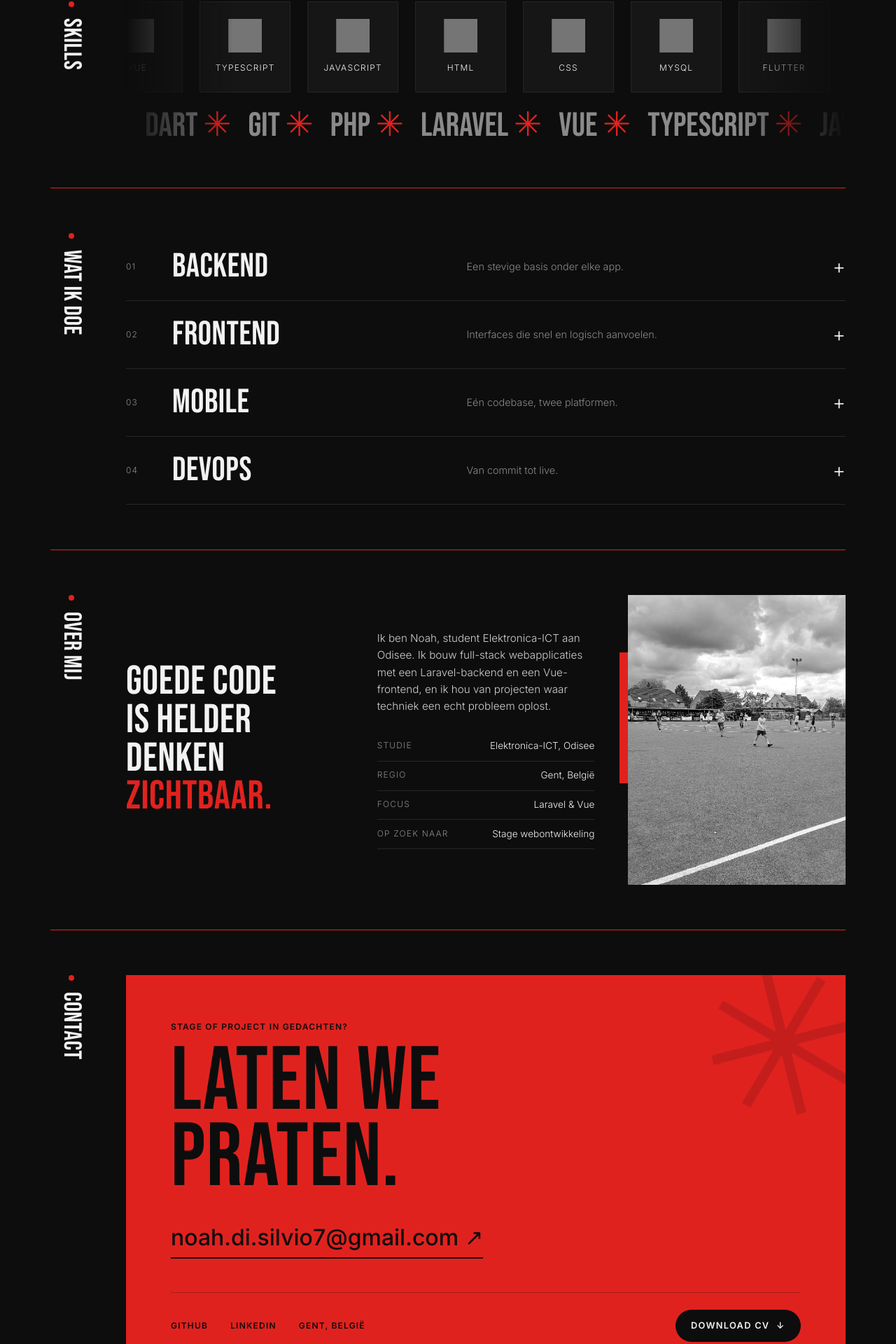
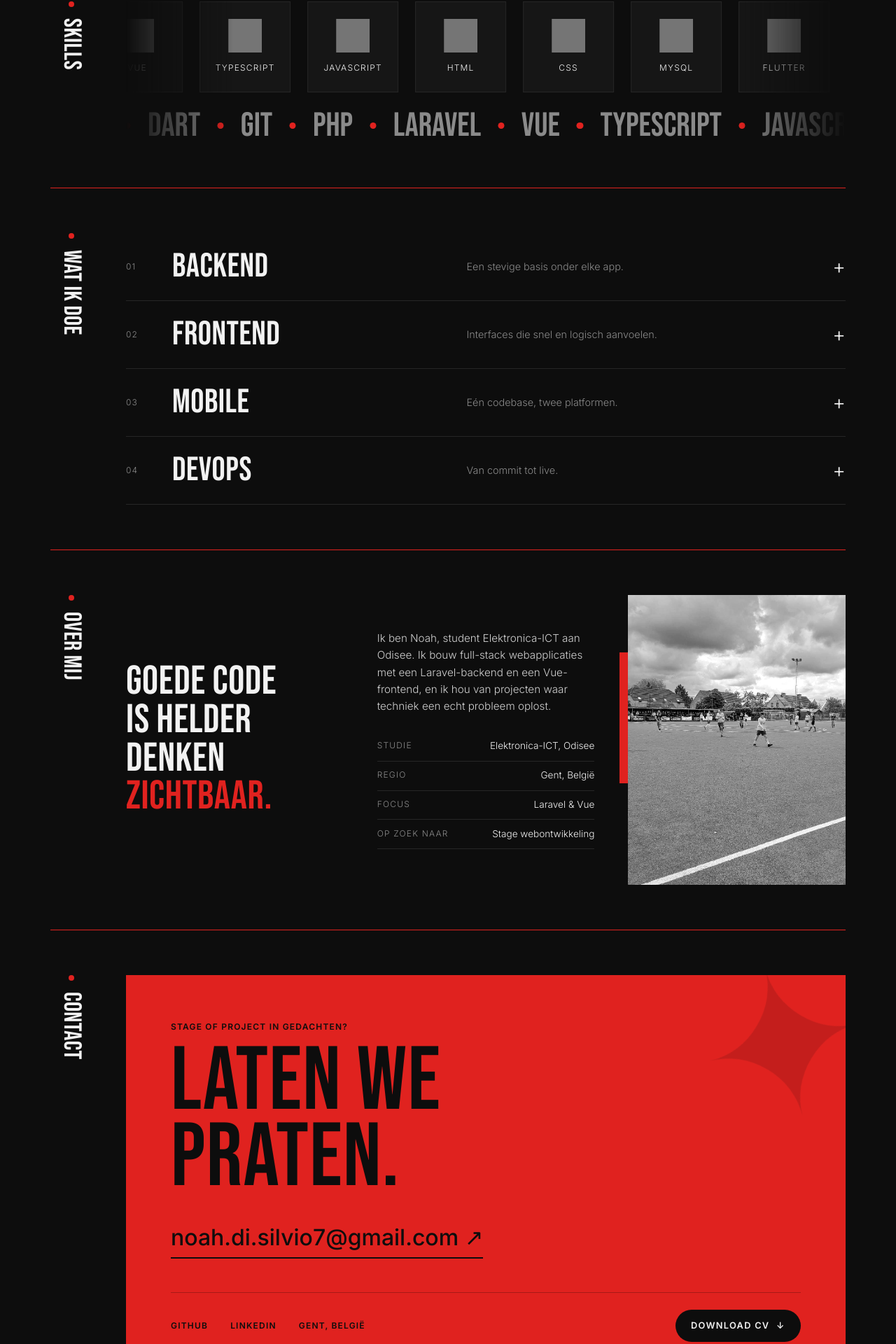
Before and after one commit to NoahDiSilvio/portfolio, a Vue app: page / in a window 1280 px wide. Shown: the part 1589-3509 px from the top of the page at 70% size. Built offline with nearby package versions, Linux system fonts and the light colour scheme; grey boxes are pictures that could not be loaded.

Commit message:
fix: svg + icon change

```diff
--- a/index.html
+++ b/index.html
@@ -10,7 +10,7 @@
   <meta name="theme-color" content="#0d0d0d" />
 
   <link rel="stylesheet" href="/src/loader.css" />
-  <link rel="icon" type="image/svg+xml" href="/favicon.svg" />
+  <link rel="icon" type="image/svg+xml" href="%BASE_URL%favicon.svg" />
 
   <meta property="og:type" content="website" />
   <meta property="og:title" content="Noah Di Silvio | Portfolio" />
--- a/src/App.vue
+++ b/src/App.vue
@@ -110,7 +110,7 @@ Promise.all([minTime, pageLoaded, document.fonts.ready]).then(() => {
       </div>
       <div>
         <p class="small-caps muted">Socials</p>
-        <a href="https://github.com/" target="_blank" class="roll"><span data-text="GitHub">GitHub</span></a>
+        <a href="https://github.com/NoahDiSilvio" target="_blank" class="roll"><span data-text="GitHub">GitHub</span></a>
         <a href="https://www.linkedin.com/in/noah-di-silvio-6743633aa/" target="_blank" class="roll"><span data-text="LinkedIn">LinkedIn</span></a>
       </div>
       <div>
@@ -121,10 +121,9 @@ Promise.all([minTime, pageLoaded, document.fonts.ready]).then(() => {
 
     <div class="marquee">
       <div class="track">
-        <span v-for="n in 4" :key="n">Waar backend en frontend samenkomen <span class="red">✳</span>&nbsp;</span>
+        <span v-for="n in 4" :key="n">Waar backend en frontend samenkomen <span class="red">●</span>&nbsp;</span>
       </div>
     </div>
-
     <div class="bottom small-caps muted">
       <span>© 2026 Noah Di Silvio</span>
       <a href="#home">Terug naar boven ↑</a>
--- a/src/components/ContactSection.vue
+++ b/src/components/ContactSection.vue
@@ -3,7 +3,7 @@
     <h2 class="section-label reveal from-left">Contact</h2>
 
     <div class="block reveal">
-      <span class="star">✳</span>
+      <span class="star">✦</span>
 
       <p class="small-caps intro">Stage of project in gedachten?</p>
 
@@ -13,7 +13,7 @@
 
       <div class="bottom">
         <div class="links small-caps">
-          <a href="https://github.com/" target="_blank">GitHub</a>
+          <a href="https://github.com/NoahDiSilvio" target="_blank">GitHub</a>
           <a href="https://www.linkedin.com/in/noah-di-silvio-6743633aa/" target="_blank">LinkedIn</a>
           <span>Gent, België</span>
         </div>
--- a/src/components/NotFound.vue
+++ b/src/components/NotFound.vue
@@ -1,6 +1,6 @@
 <script setup lang="ts">
 const path = window.location.pathname
-document.title = '404 — Noah Di Silvio'
+document.title = 'Noah Di Silvio | 404'
 </script>
 
 <template>
--- a/src/components/SkillsSection.vue
+++ b/src/components/SkillsSection.vue
@@ -36,8 +36,7 @@ const loop = [...skills, ...skills]
 
       <div class="slider reverse reveal">
         <div class="list">
-          <div v-for="(skill, i) in loop" :key="'name-' + i" class="item text">
-            {{ skill.name }} <span class="red">✳</span>
+          <div v-for="(skill, i) in loop" :key="'name-' + i" class="item text">{{ skill.name }} <span class="sep"></span>
           </div>
         </div>
       </div>
@@ -110,11 +109,22 @@ const loop = [...skills, ...skills]
 }
 
 .text {
+  display: flex;
+  align-items: center;
+  gap: 1.5rem;
   font-family: var(--display);
   font-size: 3rem;
   line-height: 1;
   color: var(--muted);
   transition: color 0.2s;
+}
+
+.sep {
+  width: 0.6rem;
+  height: 0.6rem;
+  border-radius: 50%;
+  background: var(--red);
+  flex-shrink: 0;
 }
 
 .text:hover {
```
